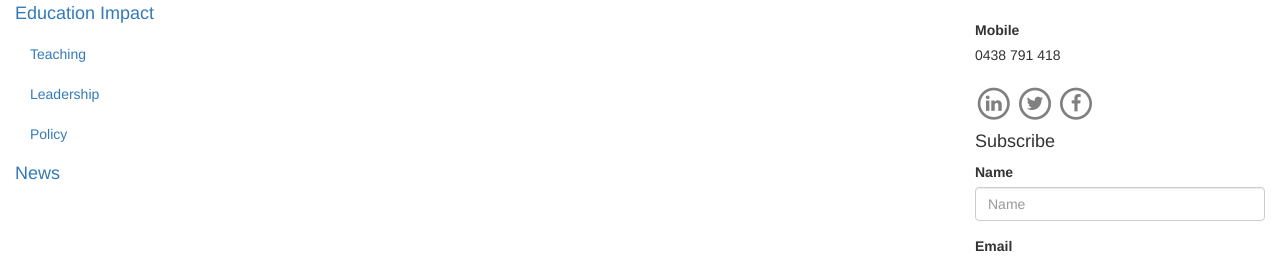
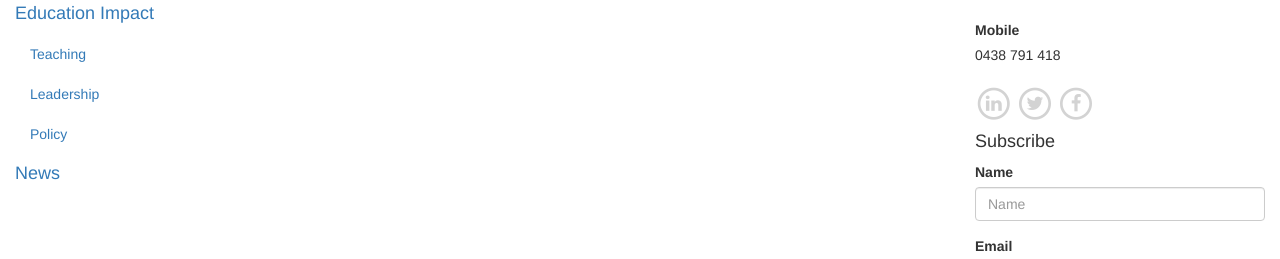
Before and after one commit to idm/idm.github.io, a Jekyll site: the page built from yjc/policy.md, in a window 1280 px wide. Shown: the part 486-745 px from the top of the page. Built offline with Jekyll 4.4.1, drawn with Linux system fonts in a browser that asks for light colours; nearby versions of some CDN libraries.

Commit message:
change Gray to lightGray

```diff
--- a/_layouts/yjc.html
+++ b/_layouts/yjc.html
@@ -60,7 +60,7 @@
   <br/>
   <style type="text/css">
   i {
-    color: gray;
+    color: LightGray;
   }
   </style>
   <span style="color:gray;" class="fa-stack fa-lg">
```
